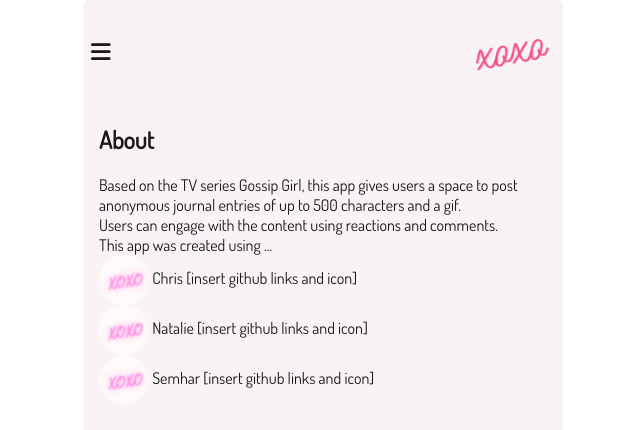
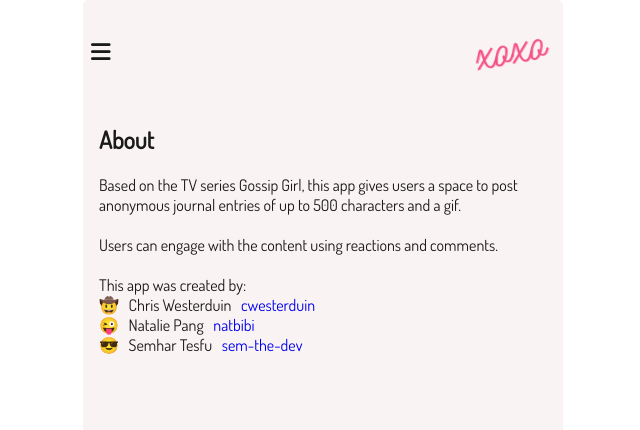
Before and after one commit to natbibi/gossip-girl-xoxo, a website: page client/about.html in a window 1280 px wide. Shown: the whole page, without its empty margins (317-957 px from the left). Drawn offline with Linux system fonts and the light colour scheme; no server answers; a web font is replaced by a local one.

Commit message:
add profiles

```diff
--- a/client/about.html
+++ b/client/about.html
@@ -49,19 +49,21 @@
 
                 Based on the TV series Gossip Girl, this app
                 gives users a space to post anonymous journal
-                entries of up to 500 characters and a gif. </br>
+                entries of up to 500 characters and a gif.
+                </br></br>
 
                 Users can engage with the content using reactions
                 and comments.</br>
+                </br>
 
-                This app was created using ...
+                This app was created by:
+            </br>
             </div>
-            <img src="static/images/logo-light-mode.png" class="profiles">
-            Chris [insert github links and icon]</br>
-            <img src="static/images/logo-light-mode.png" class="profiles">
-            Natalie [insert github links and icon]</br>
-            <img src="static/images/logo-light-mode.png" class="profiles">
-            Semhar [insert github links and icon] </br>
+            <div class="profiles">
+            🤠  &nbsp; Chris Westerduin &nbsp; <a href="https://github.com/cwesterduin" target="_blank">cwesterduin </a> </br>
+            😜  &nbsp; Natalie Pang &nbsp;  <a href="https://github.com/natbibi" target="_blank">natbibi </a></br>
+            😎  &nbsp; Semhar Tesfu &nbsp; <a href="https://github.com/sem-the-dev" target="_blank">sem-the-dev </a></br>
+            </div>
         </section>
 
 
--- a/client/static/css/style.css
+++ b/client/static/css/style.css
@@ -48,7 +48,8 @@ button {
   border-radius: 4px;
   cursor: pointer;
 }
-input, textarea {
+input,
+textarea {
   min-height: 45px;
   border-radius: 5px;
   border: solid 2px var(--accent-color);
@@ -58,9 +59,10 @@ input, textarea {
   padding: 0.5rem;
   font-size: 16px;
 }
-input:focus, textarea:focus {
+input:focus,
+textarea:focus {
   outline: none;
-  border-color: limegreen
+  border-color: limegreen;
 }
 
 .giphy-gif {
@@ -70,14 +72,14 @@ input:focus, textarea:focus {
   cursor: pointer;
 }
 
-.gifCont{
+.gifCont {
   margin: 0 auto 1.5rem auto;
 }
 
 .gifCont .giphy-gif {
   border: none;
   margin: 0 auto;
-  cursor: default
+  cursor: default;
 }
 
 /* Nav bar */
@@ -183,7 +185,7 @@ p {
   margin: 2rem 0.5rem;
   border-top: solid 1px var(--accent-color-pink);
   border-bottom: solid 1px var(--accent-color);
-  position:relative;
+  position: relative;
 }
 
 .blog-entry-timestamp {
@@ -196,7 +198,7 @@ p {
 
 .blog-entry-main {
   font-size: 1.5rem;
-  white-space: pre-line
+  white-space: pre-line;
 }
 
 .blog-entry-font-1 {
@@ -282,13 +284,15 @@ form {
 
 .share-button {
   position: absolute;
-  top: .2rem;
-  right: .2rem;
+  top: 0.2rem;
+  right: 0.2rem;
   min-height: 42px;
   min-width: 42px;
 }
 
-#submit-post, #search-giphy, #cancel-giphy-bttn.display {
+#submit-post,
+#search-giphy,
+#cancel-giphy-bttn.display {
   color: var(--text-color);
   font-family: "Dosis", sans-serif;
   background: var(--button-color);
@@ -297,10 +301,11 @@ form {
 }
 
 #submit-post {
-  background: var(--button-color)
+  background: var(--button-color);
 }
 
-#submit-post:hover, #search-giphy:hover {
+#submit-post:hover,
+#search-giphy:hover {
   transform: scale(1.03);
 }
 .giphy-search-cont {
@@ -308,19 +313,19 @@ form {
   height: 45px;
   display: flex;
   justify-content: flex-start;
-  font-size: 0
+  font-size: 0;
 }
-#giphy-search{
+#giphy-search {
   border-radius: 50px 0 0 50px;
   width: 100%;
   height: 45px;
-  padding: 0 1rem
+  padding: 0 1rem;
 }
-#search-giphy{
+#search-giphy {
   border-radius: 0 50px 50px 0;
   height: 45px;
   padding: 0;
-  margin:0;
+  margin: 0;
   font-size: 16px;
 }
 
@@ -336,7 +341,7 @@ form {
   margin-left: 50%;
   transform: translateX(-50%);
   font-size: 0.8rem;
-  opacity: 0.8
+  opacity: 0.8;
 }
 
 .comment-item {
@@ -374,7 +379,7 @@ form {
   padding: 3px;
   color: var(--text-color);
   font-family: "Dosis", sans-serif;
-  float: right
+  float: right;
 }
 
 .reaction-badge {
@@ -423,7 +428,7 @@ footer {
 #cancel-giphy-bttn.display {
   display: flex;
   justify-content: center;
-  border-radius: 0
+  border-radius: 0;
 }
 
 footer textarea {
@@ -432,9 +437,8 @@ footer textarea {
   font-size: 16px;
   background-color: var(--container-color);
   color: var(--text-color);
-  font-family: 'Dosis', sans-serif;
+  font-family: "Dosis", sans-serif;
 }
-
 
 input {
   background-color: var(--container-color);
@@ -446,7 +450,7 @@ input {
   width: 100%;
   height: 0;
   text-align: center;
-  background:#d44675
+  background: #d44675;
 }
 
 .display {
@@ -456,7 +460,7 @@ input {
 }
 
 .rotate div {
-  transition: .3s;
+  transition: 0.3s;
   transform: rotate(45deg);
 }
 
@@ -467,7 +471,7 @@ input {
 #get-more-posts {
   margin-top: 1rem;
   width: max-content;
-  align-self:center;
+  align-self: center;
 }
 
 /* css for comment box + comments should move */
@@ -484,7 +488,7 @@ input {
 }
 
 .post-comment-textarea {
-  font-family: 'Dosis', sans-serif;
+  font-family: "Dosis", sans-serif;
   resize: none;
   width: 100%;
   height: 76px;
@@ -505,9 +509,6 @@ input {
   color: var(--text-color);
 }
 
-.profiles {
-  vertical-align: middle;
-  width: 50px;
-  height: 50px;
-  border-radius: 50%;
+.profiles a {
+  text-decoration: none;
 }
```
Also changed, not shown: client/tests/index.test.js (+1 -19 lines).
